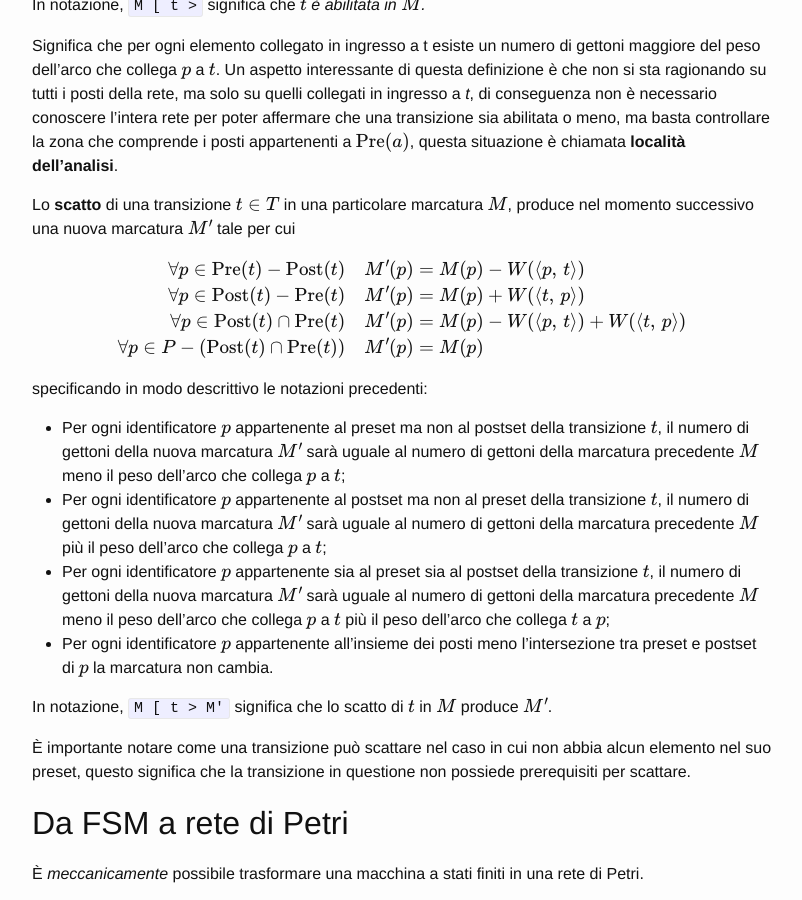
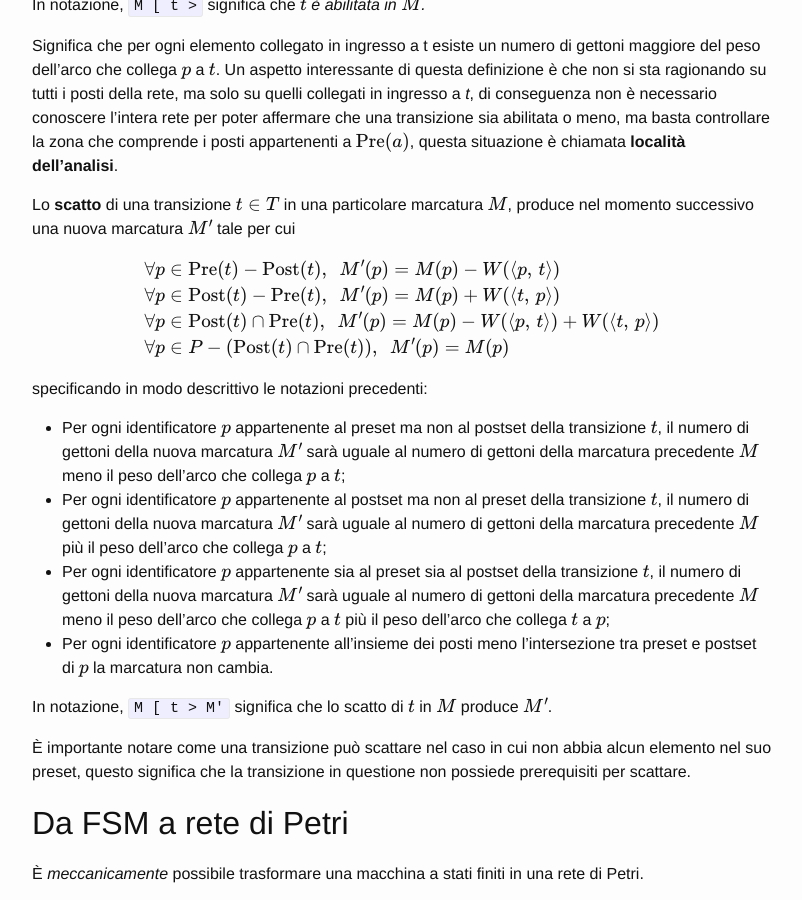
Before and after one commit to MarcoBuster/sweng, a Jekyll site: the page built from _posts/2022-12-14-reti-petri.md, in a window 1280 px wide and 900 px high, scrolled down 3565 px. Shown: the whole window, without its empty margins (238-1040 px from the left). Built offline with Jekyll 4.4.1, drawn with Linux system fonts in a browser that asks for light colours; formulas are drawn with MathJax 3; the table of contents is made by our own code; grey boxes are pictures that could not be loaded.

Commit message:
REFACTOR: reolved equation alignement in ###Comportamento dinamico

```diff
--- a/_posts/2022-12-14-reti-petri.md
+++ b/_posts/2022-12-14-reti-petri.md
@@ -97,15 +97,13 @@ Un aspetto interessante di questa definizione è che non si sta ragionando su tu
 Lo __scatto__ di una transizione $$t \in T$$ in una particolare marcatura $$M$$, produce nel momento successivo una nuova marcatura $$M'$$ tale per cui
 
 $$
-\begin{align*}
-\forall p \in \operatorname{Pre}(t) - \operatorname{Post}(t)& \quad M'(p) = M(p) - W(\langle p, \, t \rangle) \\
-\forall p \in \operatorname{Post}(t) - \operatorname{Pre}(t)& \quad M'(p) = M(p) + W(\langle t, \, p \rangle) \\
-\forall p \in \operatorname{Post}(t) \cap \operatorname{Pre}(t)& \quad M'(p) = M(p) - W(\langle p, \, t \rangle) + W(\langle t, \, p \rangle) \\
-\forall p \in P - \left ( \operatorname{Post}(t) \cap \operatorname{Pre}(t) \right )& \quad M'(p) = M(p)
-\end{align*}
+\begin{aligned}
+&\forall p \in \operatorname{Pre}(t) - \operatorname{Post}(t), \ \  M'(p) = M(p) - W(\langle p, \, t \rangle)\\
+&\forall p \in \operatorname{Post}(t) - \operatorname{Pre}(t), \ \ M'(p) = M(p) + W(\langle t, \, p \rangle)\\
+&\forall p \in \operatorname{Post}(t) \cap \operatorname{Pre}(t), \ \ M'(p) = M(p) - W(\langle p, \, t \rangle) + W(\langle t, \, p \rangle)\\
+&\forall p \in P - \left ( \operatorname{Post}(t) \cap \operatorname{Pre}(t) \right ), \ \ M'(p) = M(p)\\
+\end{aligned}
 $$
-
-<!-- L'ultimo elemento di questa lista di formule non viene allineato bene non so per quale motivo -->
 
 specificando in modo descrittivo le notazioni precedenti:
 - Per ogni identificatore $$p$$ appartenente al preset ma non al postset della transizione $$t$$, il numero di gettoni della nuova marcatura $$M'$$ sarà uguale al numero di gettoni della marcatura precedente $$M$$ meno il peso dell'arco che collega $$p$$ a $$t$$;
```
